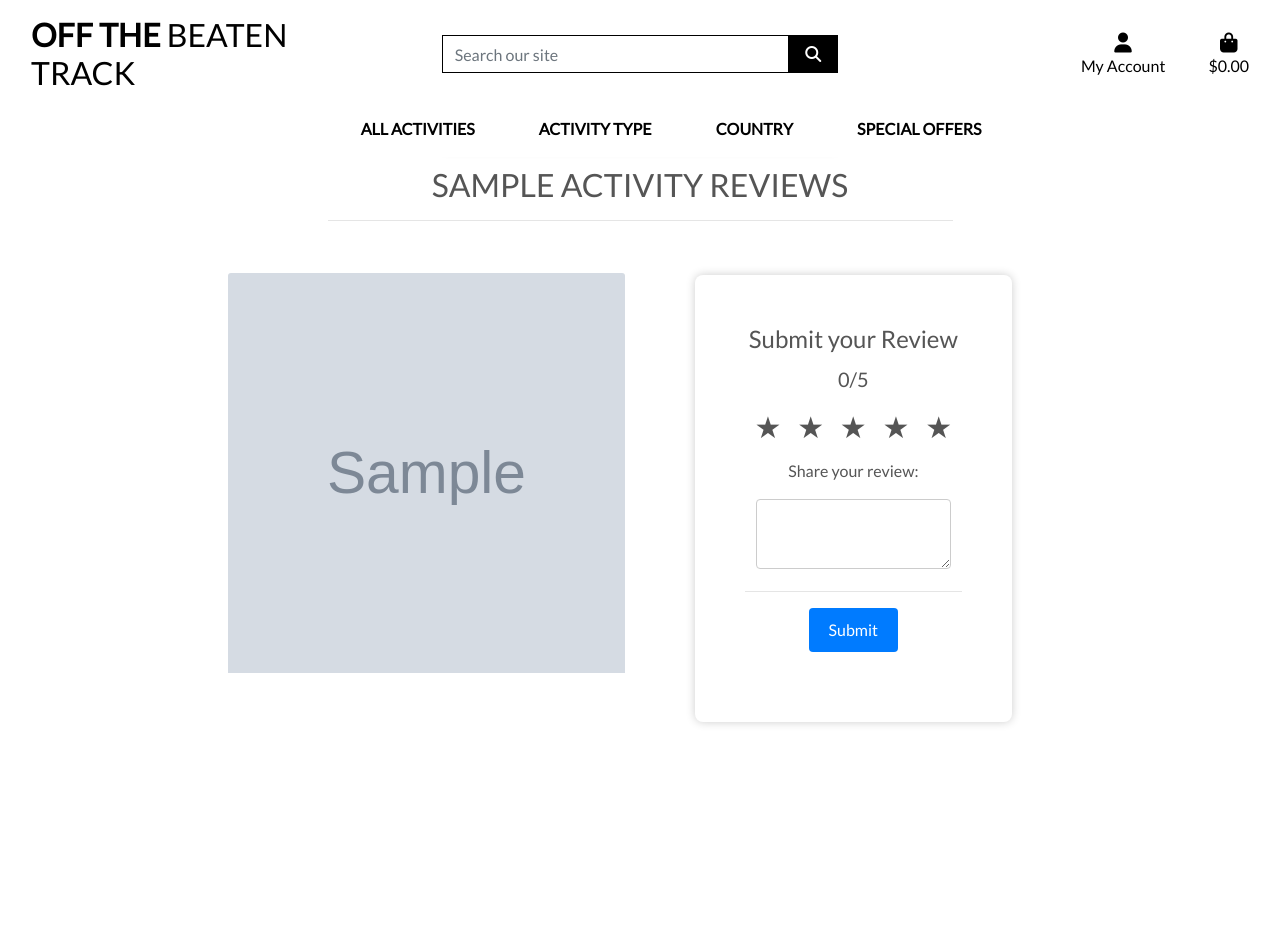
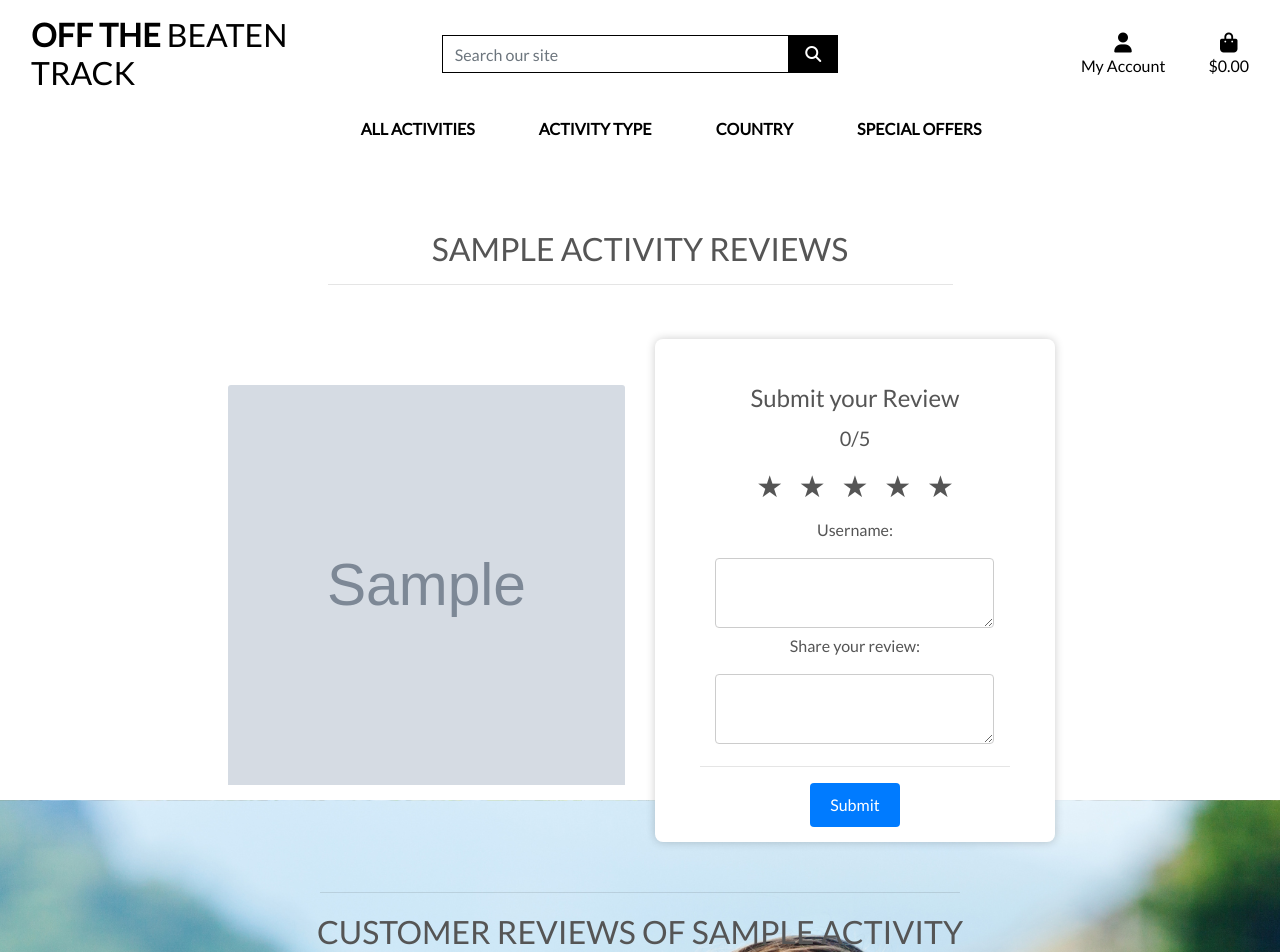
Before and after one commit to Mattjones444/off-the-beaten-track, a Django app: page /activity/1/ in a window 1280 px wide. Before the commit the page ends 725 px from the top, so only its background shows below. Run offline with Django 3.2, Linux system fonts and the light colour scheme; tables that the repository leaves empty hold one stand-in row (values such as "Sample post"); grey boxes marked "Sample" are stand-in pictures; parts of the project's set-up code (start-up, migrations or seed data) failed here and were passed over; some libraries are stand-ins or nearby versions.

Commit message:
added review page and review form

```diff
--- a/activity/static/activity/css/reviews.css
+++ b/activity/static/activity/css/reviews.css
@@ -1,6 +1,9 @@
-.container {
+.review_container {
     background-color: white;
-    padding: 50px;
+    padding-top: 45px;
+    padding-right: 45px;
+    padding-left: 45px;
+    padding-bottom: 15px;
     margin-top: 50px;
     border-radius: 8px;
     box-shadow: 0 0 10px rgba(0, 0, 0, 0.2);
@@ -13,9 +16,21 @@ h1 {
     margin: 0;
 }
 
+.reviews_header{
+    margin-top: 50px;
+}
+
+.image-container{
+    margin-top: 6rem;
+}
+
 .rating {
     font-size: 20px;
     margin: 10px 0;
+}
+
+.line-break{
+    margin-top: 50px;
 }
 
 .stars {
--- a/activity/static/activity/js/reviews.js
+++ b/activity/static/activity/js/reviews.js
@@ -32,36 +32,6 @@ stars.forEach((star) => {
     });
 });
 
-submitBtn.addEventListener("click", () => {
-    const review = reviewText.value;
-    const userRating = parseInt(rating.innerText);
-
-    if (!userRating || !review) {
-        alert(
-"Please select a rating and provide a review before submitting."
-             );
-        return;
-    }
-
-    if (userRating > 0) {
-        const reviewElement = document.createElement("div");
-        reviewElement.classList.add("review");
-        reviewElement.innerHTML =
-`<p><strong>Rating: ${userRating}/5</strong></p><p>${review}</p>`;
-        reviewsContainer.appendChild(reviewElement);
-
-        // Reset styles after submitting
-        reviewText.value = "";
-        rating.innerText = "0";
-        stars.forEach((s) => s.classList.remove("one",
-                                                "two",
-                                                "three",
-                                                "four",
-                                                "five",
-                                                "selected"));
-    }
-});
-
 function getStarColorClass(value) {
     switch (value) {
         case 1:
--- a/activity/templates/activity/reviews.html
+++ b/activity/templates/activity/reviews.html
@@ -18,11 +18,11 @@
     <div class="container-fluid">
         <div class="row">
             <div class="col-12 text-center mt-3">
-            <h2 class="logo-font">{{activity.name}} Reviews</h2>
+            <h2 class="reviews_header logo-font">{{activity.name}} Reviews</h2>
             <hr class="w-50 mb-1">
             </div>
             <div class="col-12 col-md-6 col-lg-4 offset-lg-2">
-                <div class="image-container my-5">
+                <div class="image-container">
                     {% if activity.image %}
                         <a href="{{ activity.image.url }}" target="_blank">
                             <img class="card-img-top img-fluid activity_detail_image" src="{{ activity.image.url }}" alt="{{ activity.name }}">
@@ -35,16 +35,10 @@
                 </div>
             </div>
             <div class="col-12 col-md-6 col-lg-4">
-                <div class="col-12 col-md-6 col-lg-4">
-                    {% for review in reviews %}
-                    {{reivews.title}}
-                    {{reviews.rating}}
-                    {{reviews.description}}
-                    {% endfor %}
-                </div>
-
-                <div class="container">
+                <div class="review_container">
                     <h1>Submit your Review</h1>
+                    <form id="review-form" method="POST" action="{% url 'reviews' activity.id %}">
+                    {% csrf_token %}
                     <div class="rating">
                         <span id="rating">0</span>/5
                     </div>
@@ -55,17 +49,48 @@
                         <span class="star" data-value="4">★</span>
                         <span class="star" data-value="5">★</span>
                     </div>
+                    <p>Username:</p> <textarea type="text" id="username" name="username"></textarea>
                     <p>Share your review:</p>
-                    <textarea id="review"
-                              placeholder="Write your review here">
+                    <textarea id="review" type="text" name="review" placeholder="Write your review here">
                     </textarea>
                     <hr>
-                    <button id="submit">Submit</button>
-                    <div class="reviews" id="reviews">
-                    </div>
+                    <button id="submit" value="submit">Submit</button>
+                    </form>
                 </div>
             </div>
-{% endblock %}
+            <hr class="line-break w-50 mb-1">
+        </div>
+
+            <section class="all_reviews">
+                <div class="col-12"
+                    <div class="row">
+                        <h2 class="logo-font text-center mt-3">Customer Reviews of {{activity.name}}</h2>
+                        </div>
+                    </div>
+
+
+                    <div class="container mt-4">
+                        {% for review in reviews %}
+                        <div class="row">
+                          <div class="col-sm">
+                            <i class="fas fa-user"></i> {{user}}
+                          </div>
+                          <div class="col-sm">
+                            {{review.rating}}
+                          </div>
+                          <div class="col-sm">
+                            {{review.description}}
+                          </div>
+                        </div>
+                        {% endfor %}
+                      </div>
+
+
+
+            </section>
+
+    {% endblock %}
+
 
 {% block postloadjs %}
     <script src="{% static 'activity/js/reviews.js' %}"></script>
--- a/activity/views.py
+++ b/activity/views.py
@@ -84,9 +84,24 @@ def reviews(request, activity_id):
     """ A view to show the reviews page """
 
     activity = get_object_or_404(Activity, pk=activity_id)
+    review = None
+
+    if request.method == 'POST':
+
+        review = {
+            'username': request.POST['username'],
+            'review': request.POST['review'],
+
+        }
+
+        print(review)
+
+
+
 
     context = {
         'activity': activity,
+        'review': review,
     }
 
     return render(request, 'activity/reviews.html', context)
```
